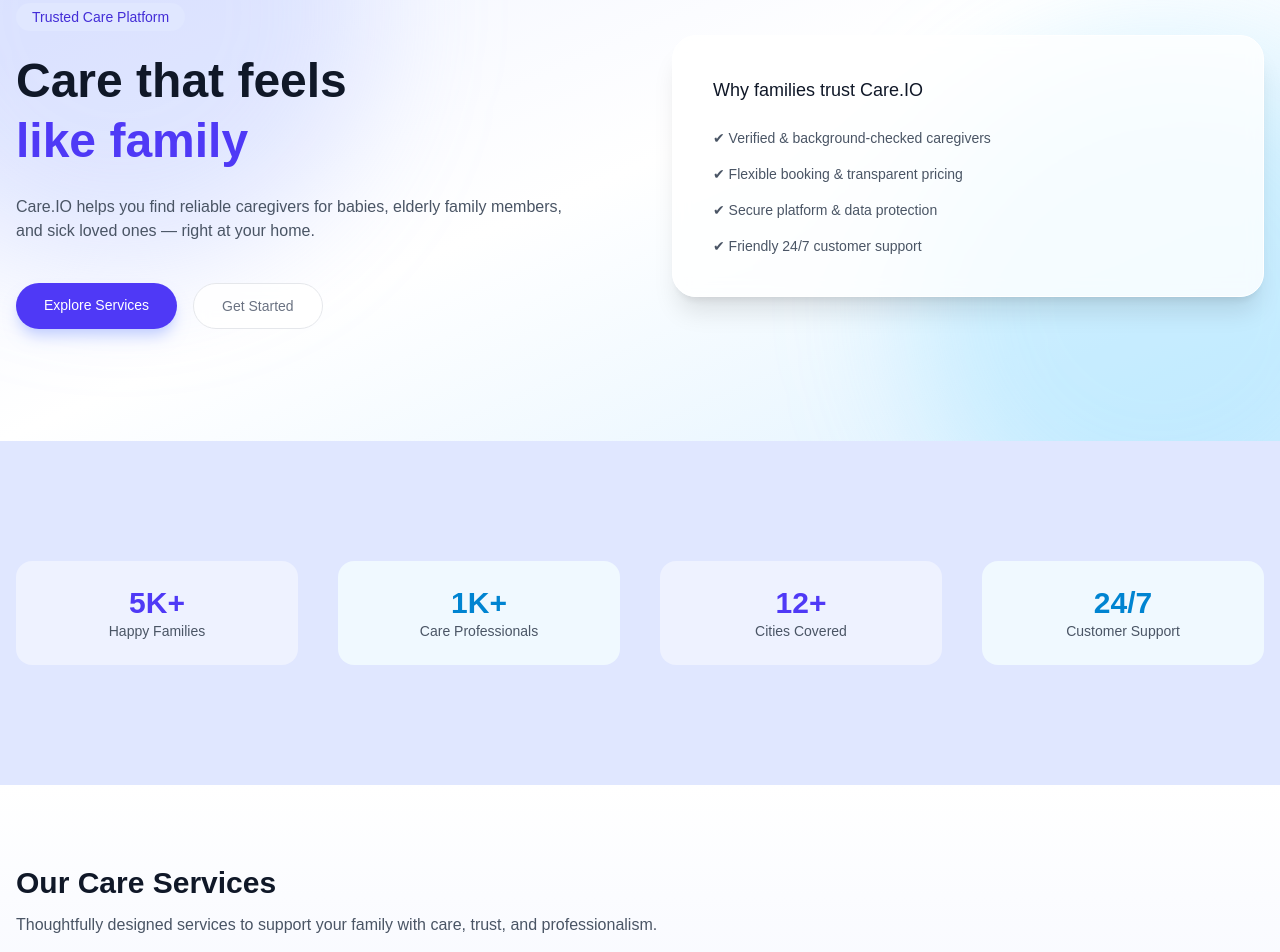
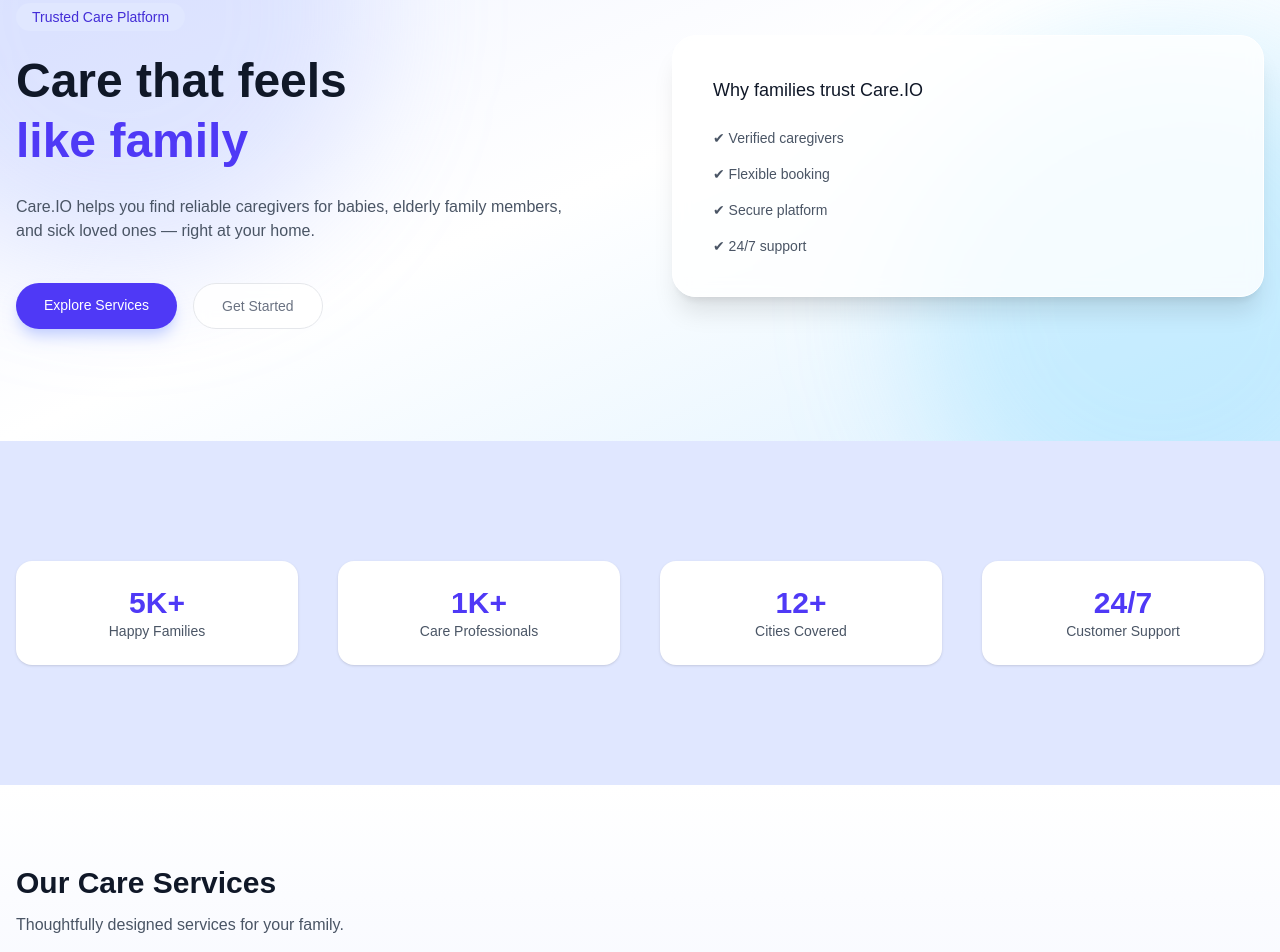
Before and after one commit to Rakibstack/Next.js-project-Care.IO, a Next.js app: page / in a window 1280 px wide. Shown: the part 180-1132 px from the top of the page. Built offline with nearby package versions, Linux system fonts and the light colour scheme.

Commit message:
add smooth animation on home page

```diff
--- a/package.json
+++ b/package.json
@@ -9,6 +9,7 @@
     "lint": "eslint"
   },
   "dependencies": {
+    "framer-motion": "^12.34.0",
     "next": "16.1.6",
     "react": "19.2.3",
     "react-dom": "19.2.3"
--- a/src/app/page.jsx
+++ b/src/app/page.jsx
@@ -1,11 +1,9 @@
+"use client";
 
+import { motion } from "framer-motion";
 import ServiceCard from "@/component/ServiceCard";
 import Link from "next/link";
-
-export const metadata = {
-  title: "Care.xyz | Trusted Care Services",
-  description: "Reliable baby, elderly & sick care services",
-};
+import { fadeUp, fadeIn, stagger } from "@/lib/animations";
 
 const services = [
   {
@@ -31,111 +29,149 @@
 export default function Home() {
   return (
     <>
-
       {/* ================= HERO ================= */}
       <section className="relative overflow-hidden bg-gradient-to-br from-indigo-50 via-white to-sky-100">
-        {/* Decorative blobs */}
-        <div className="absolute -top-32 -left-32 w-[500px] h-[500px] bg-indigo-300/30 rounded-full blur-3xl"></div>
-        <div className="absolute top-40 -right-32 w-[500px] h-[500px] bg-sky-300/30 rounded-full blur-3xl"></div>
+        {/* blobs */}
+        <motion.div
+          initial={{ opacity: 0 }}
+          animate={{ opacity: 1 }}
+          transition={{ duration: 1 }}
+          className="absolute -top-32 -left-32 w-[500px] h-[500px] bg-indigo-300/30 rounded-full blur-3xl"
+        />
+        <motion.div
+          initial={{ opacity: 0 }}
+          animate={{ opacity: 1 }}
+          transition={{ duration: 1, delay: 0.2 }}
+          className="absolute top-40 -right-32 w-[500px] h-[500px] bg-sky-300/30 rounded-full blur-3xl"
+        />
 
         <div className="relative max-w-7xl mx-auto px-4 py-28 grid md:grid-cols-2 gap-16 items-center">
-          {/* Text */}
-          <div>
-            <span className="inline-block mb-5 px-4 py-1 rounded-full bg-indigo-100 text-indigo-700 text-sm font-medium">
+          {/* TEXT */}
+          <motion.div
+            variants={stagger}
+            initial="hidden"
+            animate="visible"
+          >
+            <motion.span
+              variants={fadeUp}
+              className="inline-block mb-5 px-4 py-1 rounded-full bg-indigo-100 text-indigo-700 text-sm font-medium"
+            >
               Trusted Care Platform
-            </span>
+            </motion.span>
 
-            <h1 className="text-5xl font-semibold leading-tight text-gray-900 mb-6">
+            <motion.h1
+              variants={fadeUp}
+              className="text-5xl font-semibold leading-tight text-gray-900 mb-6"
+            >
               Care that feels <br />
               <span className="text-indigo-600">like family</span>
-            </h1>
+            </motion.h1>
 
-            <p className="text-gray-600 max-w-xl mb-10">
+            <motion.p
+              variants={fadeUp}
+              className="text-gray-600 max-w-xl mb-10"
+            >
               Care.IO helps you find reliable caregivers for babies, elderly
               family members, and sick loved ones — right at your home.
-            </p>
+            </motion.p>
 
-            <div className="flex gap-4">
+            <motion.div variants={fadeUp} className="flex gap-4">
               <Link
                 href="#services"
-                className="bg-indigo-600 text-white px-7 py-3 rounded-full text-sm
-                hover:bg-indigo-700 transition shadow-lg shadow-indigo-200"
+                className="bg-indigo-600 text-white px-7 py-3 rounded-full text-sm hover:bg-indigo-700 transition shadow-lg shadow-indigo-200"
               >
                 Explore Services
               </Link>
 
               <Link
                 href="/register"
-                className="bg-white/80 text-gray-500 backdrop-blur border border-gray-200 px-7 py-3
-                rounded-full text-sm hover:border-indigo-400 transition"
+                className="bg-white/80 text-gray-500 backdrop-blur border border-gray-200 px-7 py-3 rounded-full text-sm hover:border-indigo-400 transition"
               >
                 Get Started
               </Link>
-            </div>
-          </div>
+            </motion.div>
+          </motion.div>
 
-          {/* Info Card */}
-          <div className="bg-white/80 backdrop-blur rounded-3xl p-10 shadow-xl border border-white">
+          {/* INFO CARD */}
+          <motion.div
+            variants={fadeUp}
+            initial="hidden"
+            animate="visible"
+            className="bg-white/80 backdrop-blur rounded-3xl p-10 shadow-xl border border-white"
+          >
             <h3 className="text-lg font-medium mb-6 text-gray-900">
               Why families trust Care.IO
             </h3>
-
             <ul className="space-y-4 text-gray-600 text-sm">
-              <li>✔ Verified & background-checked caregivers</li>
-              <li>✔ Flexible booking & transparent pricing</li>
-              <li>✔ Secure platform & data protection</li>
-              <li>✔ Friendly 24/7 customer support</li>
+              <li>✔ Verified caregivers</li>
+              <li>✔ Flexible booking</li>
+              <li>✔ Secure platform</li>
+              <li>✔ 24/7 support</li>
             </ul>
-          </div>
+          </motion.div>
         </div>
       </section>
 
       {/* ================= STATS ================= */}
       <section className="bg-indigo-100 py-10">
-        <div className="max-w-7xl mx-auto px-4 py-20 grid grid-cols-2 md:grid-cols-4 gap-10 text-center">
-          <div className="rounded-2xl bg-indigo-50 p-6">
-            <p className="text-3xl font-semibold text-indigo-600">5K+</p>
-            <p className="text-sm text-gray-600">Happy Families</p>
-          </div>
-          <div className="rounded-2xl bg-sky-50 p-6">
-            <p className="text-3xl font-semibold text-sky-600">1K+</p>
-            <p className="text-sm text-gray-600">Care Professionals</p>
-          </div>
-          <div className="rounded-2xl bg-indigo-50 p-6">
-            <p className="text-3xl font-semibold text-indigo-600">12+</p>
-            <p className="text-sm text-gray-600">Cities Covered</p>
-          </div>
-          <div className="rounded-2xl bg-sky-50 p-6">
-            <p className="text-3xl font-semibold text-sky-600">24/7</p>
-            <p className="text-sm text-gray-600">Customer Support</p>
-          </div>
-        </div>
+        <motion.div
+          variants={stagger}
+          initial="hidden"
+          whileInView="visible"
+          viewport={{ once: true }}
+          className="max-w-7xl mx-auto px-4 py-20 grid grid-cols-2 md:grid-cols-4 gap-10 text-center"
+        >
+          {[
+            ["5K+", "Happy Families"],
+            ["1K+", "Care Professionals"],
+            ["12+", "Cities Covered"],
+            ["24/7", "Customer Support"],
+          ].map(([value, label]) => (
+            <motion.div
+              key={label}
+              variants={fadeUp}
+              className="rounded-2xl bg-white p-6 shadow"
+            >
+              <p className="text-3xl font-semibold text-indigo-600">{value}</p>
+              <p className="text-sm text-gray-600">{label}</p>
+            </motion.div>
+          ))}
+        </motion.div>
       </section>
 
       {/* ================= SERVICES ================= */}
-      <section
-        id="services"
-        className="bg-gradient-to-b from-white to-indigo-50 py-20"
-      >
+      <section id="services" className="bg-gradient-to-b from-white to-indigo-50 py-20">
         <div className="max-w-7xl mx-auto px-4">
-          <div className="max-w-2xl mb-14">
+          <motion.div
+            initial="hidden"
+            whileInView="visible"
+            viewport={{ once: true }}
+            variants={fadeUp}
+            className="max-w-2xl mb-14"
+          >
             <h2 className="text-3xl font-bold text-gray-900 mb-3">
               Our Care Services
             </h2>
             <p className="text-gray-600">
-              Thoughtfully designed services to support your family with care,
-              trust, and professionalism.
+              Thoughtfully designed services for your family.
             </p>
-          </div>
+          </motion.div>
 
-          <div className="grid md:grid-cols-3 gap-10">
+          <motion.div
+            variants={stagger}
+            initial="hidden"
+            whileInView="visible"
+            viewport={{ once: true }}
+            className="grid md:grid-cols-3 gap-10"
+          >
             {services.map((service) => (
-              <ServiceCard key={service.id} service={service} />
+              <motion.div key={service.id} variants={fadeUp}>
+                <ServiceCard service={service} />
+              </motion.div>
             ))}
-          </div>
+          </motion.div>
         </div>
       </section>
-
     </>
   );
 }
--- a/src/component/Footer.jsx
+++ b/src/component/Footer.jsx
@@ -11,7 +11,7 @@
 
         {/* About */}
         <div>
-          <h3 className="text-2xl font-bold text-white mb-3">Care.xyz</h3>
+          <h3 className="text-2xl font-bold text-white mb-3">Care.IO</h3>
           <p className="text-gray-300 text-sm">
             Trusted baby, elderly & sick care services at your doorstep.
             Professional, verified caregivers always ready for your family.
@@ -34,7 +34,7 @@
         <div>
           <h4 className="font-semibold text-white mb-3">Contact Us</h4>
           <p className="text-sm hover:text-indigo-400 transition cursor-pointer">
-            support@care.xyz
+            support@care.IO
           </p>
           <p className="text-sm mt-1 hover:text-indigo-400 transition cursor-pointer">
             +880 1234 567890
@@ -45,7 +45,7 @@
 
       {/* Bottom bar */}
       <div className="text-center text-sm border-t border-indigo-800 py-4 text-gray-400">
-        © {new Date().getFullYear()} Care.xyz — All rights reserved.
+        © {new Date().getFullYear()} Care.IO — All rights reserved.
       </div>
     </footer>
   );
--- /dev/null
+++ b/src/lib/animations.js
@@ -0,0 +1,25 @@
+
+export const fadeUp = {
+  hidden: { opacity: 0, y: 40 },
+  visible: {
+    opacity: 1,
+    y: 0,
+    transition: { duration: 0.6, ease: "easeOut" },
+  },
+};
+
+export const fadeIn = {
+  hidden: { opacity: 0 },
+  visible: {
+    opacity: 1,
+    transition: { duration: 0.6 },
+  },
+};
+
+export const stagger = {
+  visible: {
+    transition: {
+      staggerChildren: 0.15,
+    },
+  },
+};
```
Also changed, not shown: 1 other file (tests, documents, lock files or other folders).
